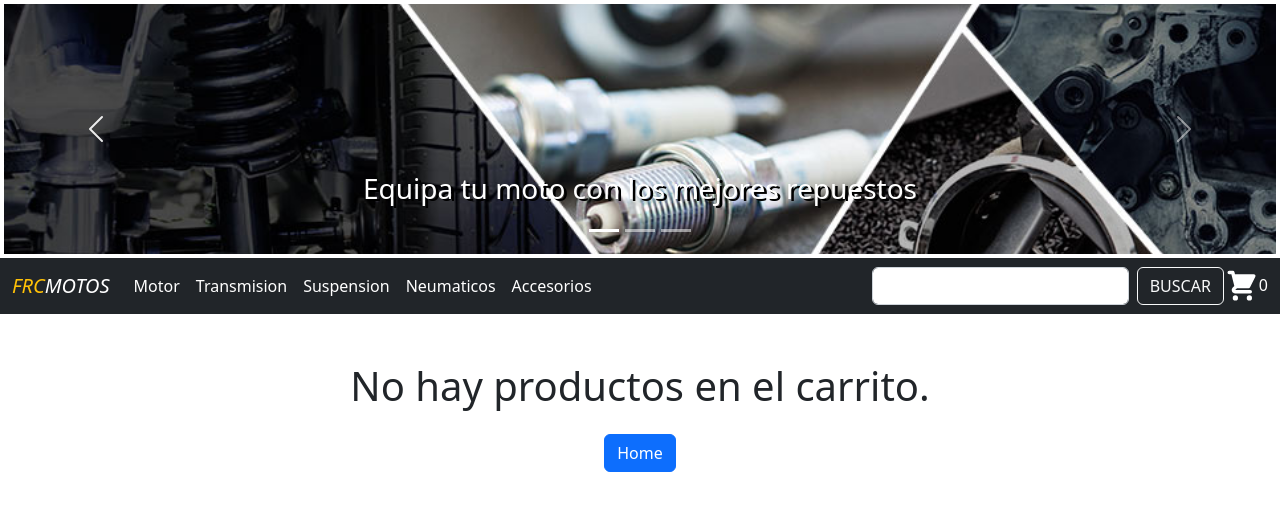
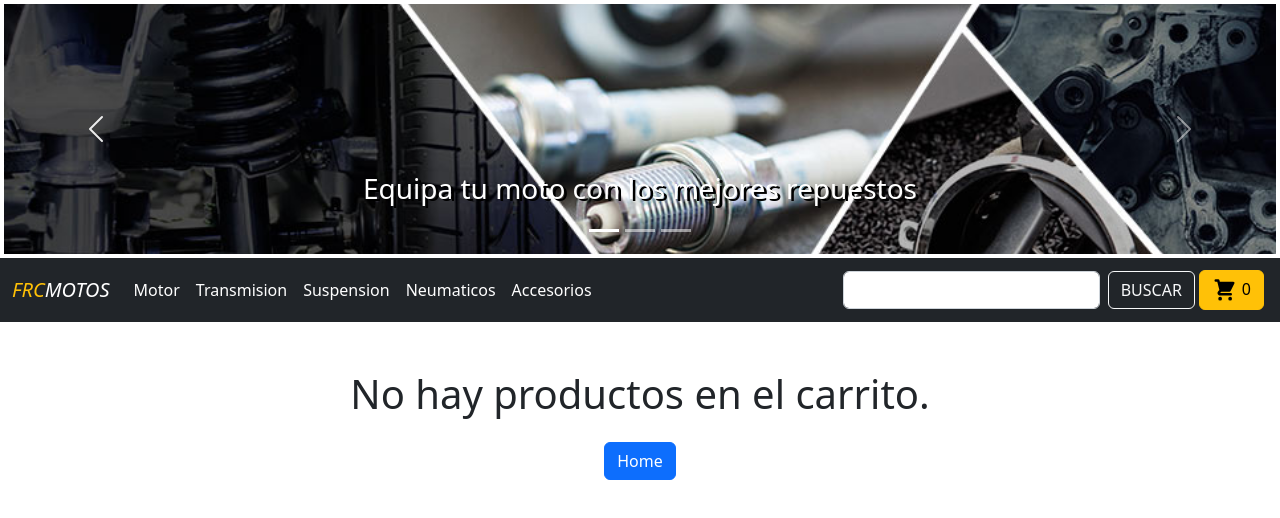
Before and after one commit to francobertinatti/coder_react-proyecto, a React (Create React App) app: page /cart in a window 1280 px wide. Shown: the top 518 px of the page. Built offline with nearby package versions, Linux system fonts and the light colour scheme.

Commit message:
falta form

```diff
--- a/src/components/CartWidget/index.jsx
+++ b/src/components/CartWidget/index.jsx
@@ -1,6 +1,53 @@
+// import React, { useContext } from "react";
+// import { HiShoppingCart } from "react-icons/hi";
+// import { Shop } from "../../contexts/ShopProvider";
+// import { Link } from "react-router-dom";
+
+// const CartWidget = () => {
+//   //Vamos a consumir de context par actualizar el carrito
+
+//   const { countCart } = useContext(Shop);
+
+//   return (
+//     <Link to="/cart">
+//       <HiShoppingCart style={{ height: 35, width: 35, color: "white" }} />
+//       <span style={{ height: 35, width: 35, color: "white" }}>
+//         {countCart()}
+//       </span>
+//     </Link>
+//   );
+// };
+
+// export default CartWidget;
+
+// import React, { useContext } from "react";
+// import { HiShoppingCart } from "react-icons/hi";
+// import { Shop } from "../../contexts/ShopProvider";
+// import { Link } from "react-router-dom";
+// import { Badge } from "react-bootstrap";
+
+// const CartWidget = () => {
+//   //Vamos a consumir de context par actualizar el carrito
+
+//   const { countCart } = useContext(Shop);
+
+//   return (
+//     <Link to="/cart">
+//       <Badge variant="warning" className="m-1">
+//         <HiShoppingCart style={{ height: 25, width: 25 }} />
+//         <span style={{ marginLeft: "10px" }}>{countCart()}</span>
+//       </Badge>
+//     </Link>
+//   );
+// };
+
+// export default CartWidget;
+
 import React, { useContext } from "react";
 import { HiShoppingCart } from "react-icons/hi";
 import { Shop } from "../../contexts/ShopProvider";
+import { Link } from "react-router-dom";
+import { Button } from "react-bootstrap";
 
 const CartWidget = () => {
   //Vamos a consumir de context par actualizar el carrito
@@ -8,12 +55,12 @@ const CartWidget = () => {
   const { countCart } = useContext(Shop);
 
   return (
-    <>
-      <HiShoppingCart style={{ height: 35, width: 35, color: "white" }} />
-      <span style={{ height: 35, width: 35, color: "white" }}>
-        {countCart()}
-      </span>
-    </>
+    <Link to="/cart">
+      <Button variant="warning m-1">
+        <HiShoppingCart style={{ height: 25, width: 25 }} />
+        <span style={{ marginLeft: "5px" }}>{countCart()}</span>
+      </Button>
+    </Link>
   );
 };
 
--- a/src/components/ItemDetail/index.jsx
+++ b/src/components/ItemDetail/index.jsx
@@ -49,7 +49,7 @@ const ItemDetail = ({ detail }) => {
 
                 <aside className="detail-aside p-2">
                   {quantity === 0 ? (
-                    <ItemCount stock={20} initial={1} onAdd={onAdd} /> // ! En el caso de tener stock para hacerlo dinamico stock={detail.stock}
+                    <ItemCount stock={detail.stock} initial={1} onAdd={onAdd} /> // ! En el caso de tener stock para hacerlo dinamico stock={detail.stock}
                   ) : (
                     <button
                       className="btn btn-danger shadow rounded d-block w-100 "
```
Also changed, not shown: src/containers/CartContainer/index.jsx (+1 -84 lines).
